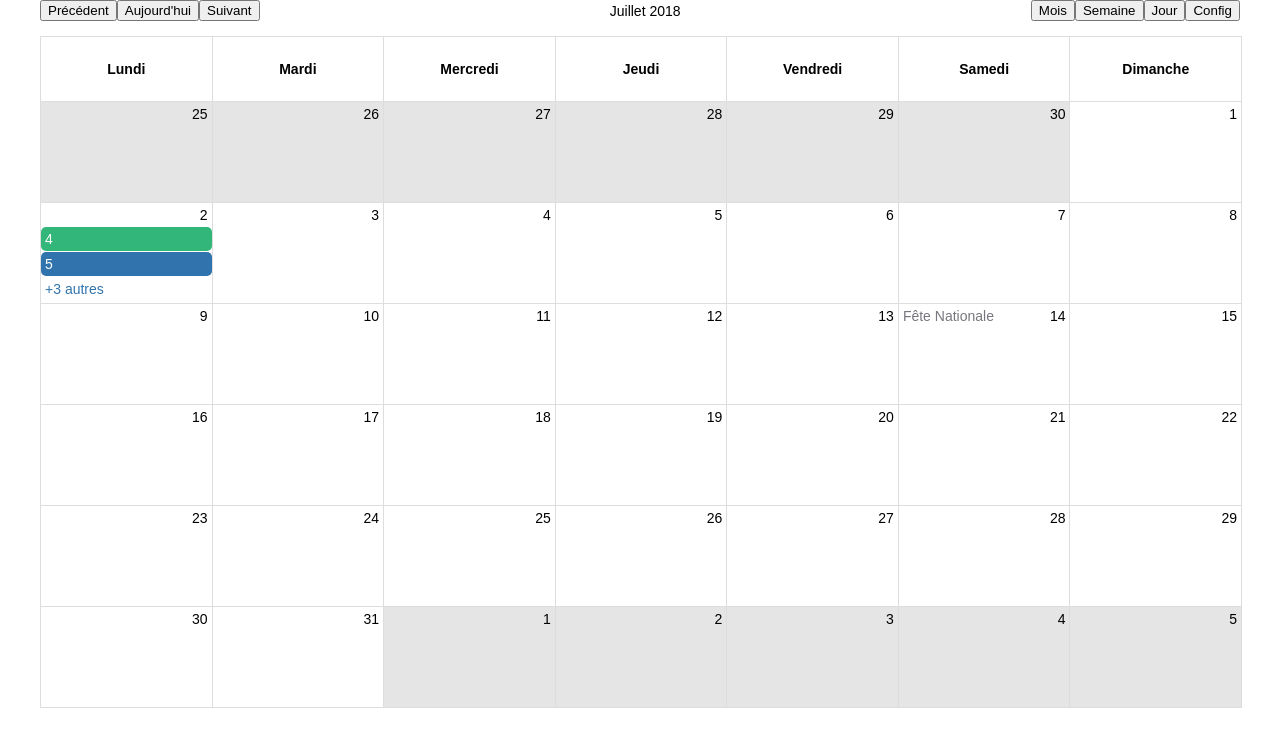
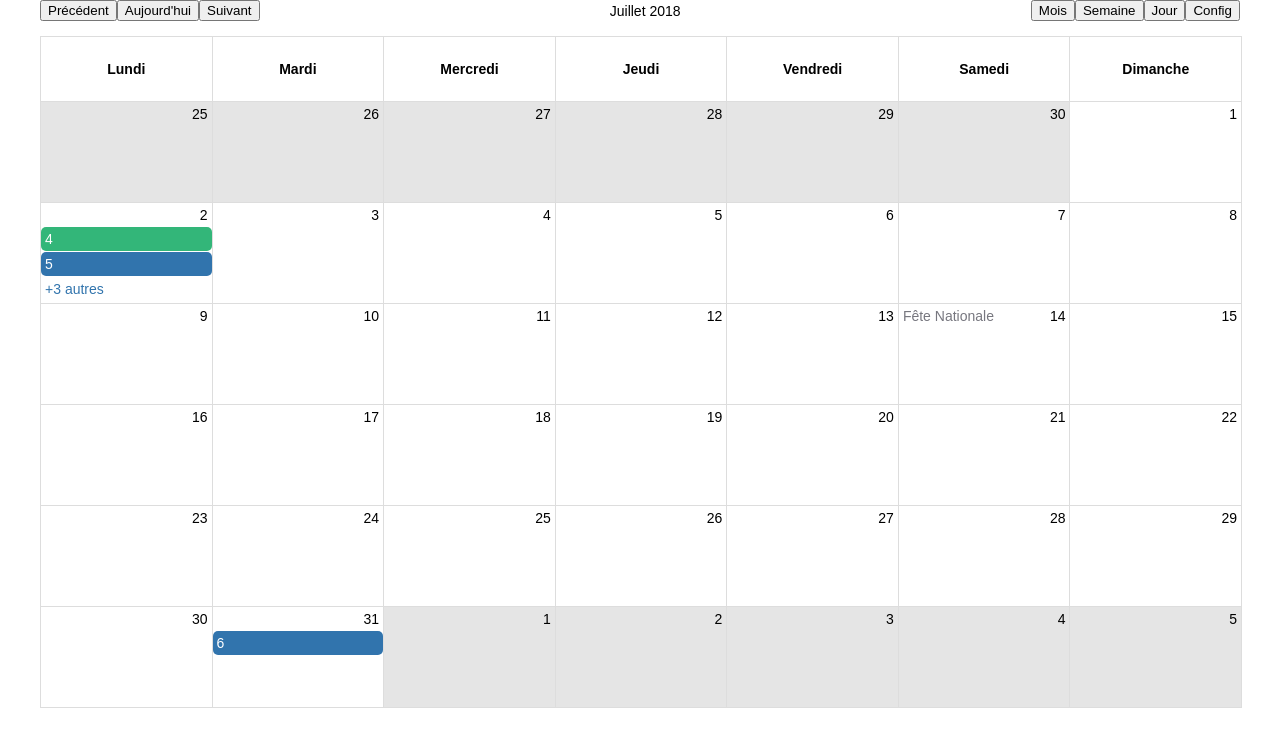
Before and after one commit to QuentinDiaferia/globalis-react-calendar, a React app: page / in a window 1280 px wide. Shown: the top 746 px of the page. Built offline with nearby package versions, Linux system fonts and the light colour scheme.

Commit message:
WIP position tooltip

```diff
--- a/assets/styles/globalis-react-calendar.scss
+++ b/assets/styles/globalis-react-calendar.scss
@@ -167,6 +167,7 @@ $calendar-width-tooltip: 250px;
                 &-Day {
                     width: 100%;
                     text-align: center;
+                    position: relative;
 
                     & + & {
                         border-left: 1px solid $calendar-color-border;
@@ -206,7 +207,6 @@ $calendar-width-tooltip: 250px;
 
         &-inner {
             padding: $calendar-padding-event;
-            position: relative;
         }
 
         &-More {
@@ -228,17 +228,34 @@ $calendar-width-tooltip: 250px;
     }
 
     &-Tooltip {
-        cursor: auto;
-        position: absolute;
-        left: 100%;
-        margin-left: 15px;
-        top: 10px;
         width: $calendar-width-tooltip;
         border-radius: 5px;
         z-index: 1;
         box-shadow: 0 24px 38px 3px rgba(0,0,0,0.14),
             0 9px 46px 8px rgba(0,0,0,0.12),
             0 11px 15px -7px rgba(0,0,0,0.2);
+
+        .Calendar-Day & {
+            position: absolute;
+            width: 50%;
+            left: 25%;
+            margin-top: 15px;
+        }
+
+        .Calendar-Week & {
+            width: $calendar-width-tooltip;
+            position: absolute;
+            left: 100%;
+            margin: 15px;
+        }
+
+        .Calendar-Month & {
+            width: $calendar-width-tooltip;
+            position: absolute;
+            left: 100%;
+            top: 0;
+            margin: 15px;
+        }
 
         &-Title {
             background-color: $calendar-color-event;
--- a/src/App.js
+++ b/src/App.js
@@ -54,6 +54,18 @@ const events2 = [
         start: moment().hour(11).startOf('hour'),
         end: moment().hour(11).startOf('hour').add(1, 'hour'),
     },
+    {
+        id: 6,
+        label: "6",
+        start: moment('2018-07-31').hour(11).startOf('hour'),
+        end: moment('2018-07-31').hour(11).startOf('hour').add(1, 'hour'),
+    },
+    {
+        id: 7,
+        label: "7",
+        start: moment('2018-08-05').hour(11).startOf('hour'),
+        end: moment('2018-08-05').hour(11).startOf('hour').add(1, 'hour'),
+    },
 ]
 
 const events3 = []
--- a/src/components/common/Event.js
+++ b/src/components/common/Event.js
@@ -52,7 +52,8 @@ class Event extends React.Component {
             className += ` ${this.state.className}`
         }
 
-        return <div
+        return <React.Fragment>
+            <div
                 style={style}
                 className={className}
                 key={event.id}
@@ -65,13 +66,15 @@ class Event extends React.Component {
             >
                 <div className='Calendar-Event-inner'>
                     {event.label}
+                </div>
+            </div>
             {displayTooltip &&
                 <TooltipComponent
                     event={event}
+                    topPosition={style.top}
                 />
             }
-            </div>
-        </div>
+        </React.Fragment>
     }
 }
 
--- a/src/components/common/Tooltip.js
+++ b/src/components/common/Tooltip.js
@@ -5,10 +5,14 @@ class Tooltip extends React.Component {
     render() {
         const {
             event,
+            topPosition,
         } = this.props
         return <div
             className="Calendar-Tooltip"
             onClick={e => e.stopPropagation()}
+            style={{
+                top: topPosition,
+            }}
         >
             <div className="Calendar-Tooltip-Title">
                 {event.label}
@@ -22,6 +26,7 @@ class Tooltip extends React.Component {
 
 Tooltip.propTypes = {
     event: PropTypes.object.isRequired,
+    topPosition: PropTypes.string,
 }
 
 export default Tooltip
```
Lines whose indentation alone changed are shown as unchanged.
